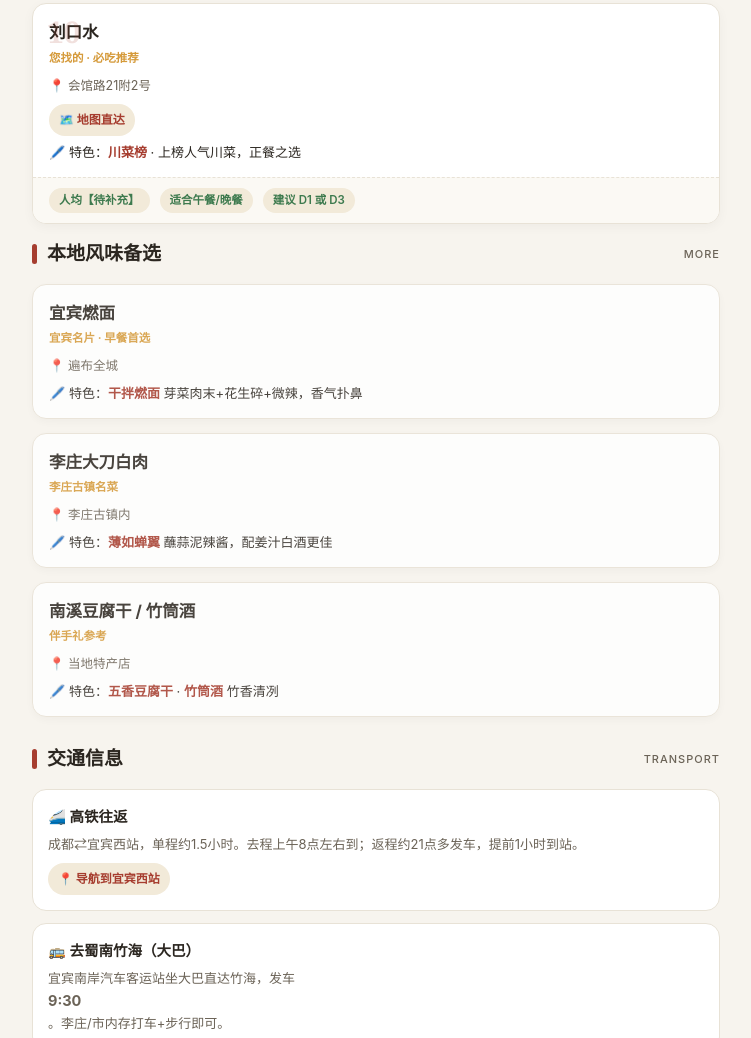
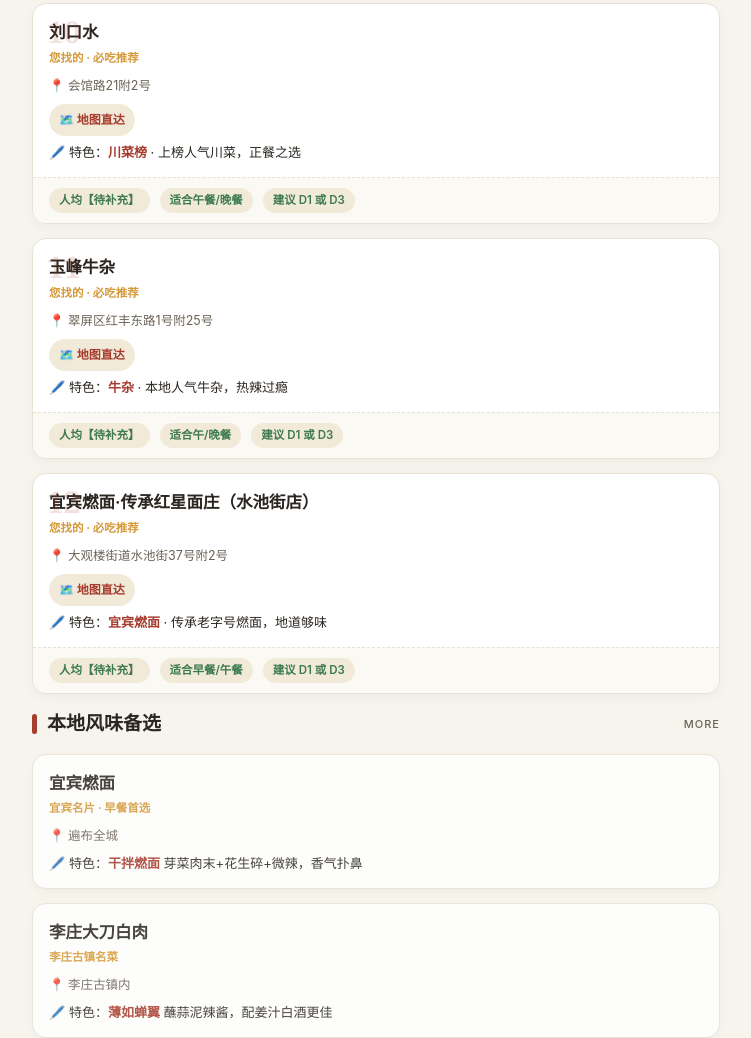
Before and after one commit to ccc1228/yibin-travel, a plain HTML site: page yibin.html in a window 1280 px wide. Shown: the part 8007-9045 px from the top of the page, without its empty margins (264-1015 px from the left). Drawn offline with Linux system fonts and the light colour scheme.

Commit message:
新增玉峰牛杂、宜宾燃面红星面庄

```diff
--- a/yibin.html
+++ b/yibin.html
@@ -324,6 +324,26 @@ h2.sec .en{font-size:11px;color:var(--ink2);font-weight:500;letter-spacing:1px;m
     </div>
     <div class="foot"><span>人均【待补充】</span><span>适合午餐/晚餐</span><span>建议 D1 或 D3</span></div>
   </div>
+  <div class="food">
+    <div class="no">11</div>
+    <div class="h"><b>玉峰牛杂</b><span class="who">您找的 · 必吃推荐</span></div>
+    <div class="c">
+      <div class="addr">📍 翠屏区红丰东路1号附25号</div>
+      <a class="navgo" style="margin-top:8px" href="https://j.map.baidu.com/c0/98GJ">🗺️ 地图直达</a>
+      <div class="must">🖊️ 特色：<b>牛杂</b> · 本地人气牛杂，热辣过瘾</div>
+    </div>
+    <div class="foot"><span>人均【待补充】</span><span>适合午/晚餐</span><span>建议 D1 或 D3</span></div>
+  </div>
+  <div class="food">
+    <div class="no">12</div>
+    <div class="h"><b>宜宾燃面·传承红星面庄（水池街店）</b><span class="who">您找的 · 必吃推荐</span></div>
+    <div class="c">
+      <div class="addr">📍 大观楼街道水池街37号附2号</div>
+      <a class="navgo" style="margin-top:8px" href="https://j.map.baidu.com/7d/JLti">🗺️ 地图直达</a>
+      <div class="must">🖊️ 特色：<b>宜宾燃面</b> · 传承老字号燃面，地道够味</div>
+    </div>
+    <div class="foot"><span>人均【待补充】</span><span>适合早餐/午餐</span><span>建议 D1 或 D3</span></div>
+  </div>
 
   <h2 class="sec" style="margin-top:4px">本地风味备选 <span class="en">MORE</span></h2>
   <div class="food" style="opacity:.85">
```
